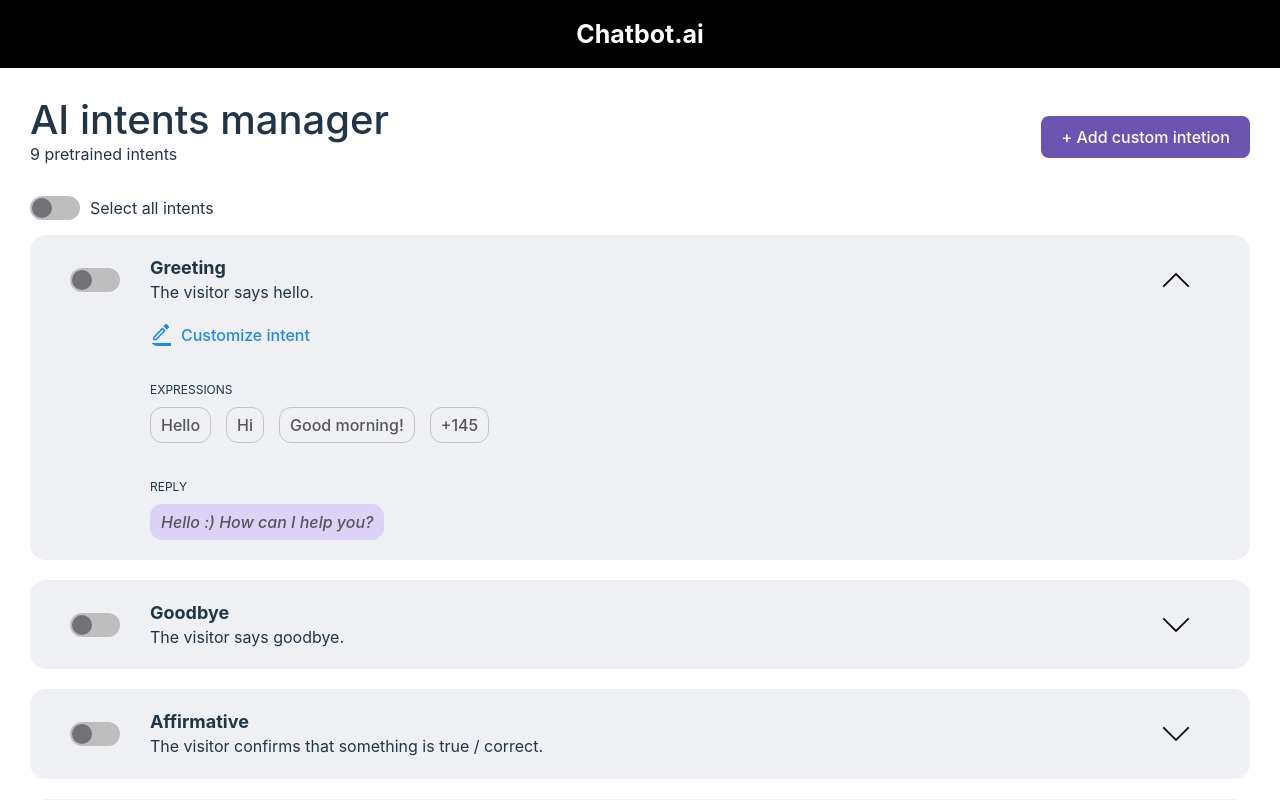
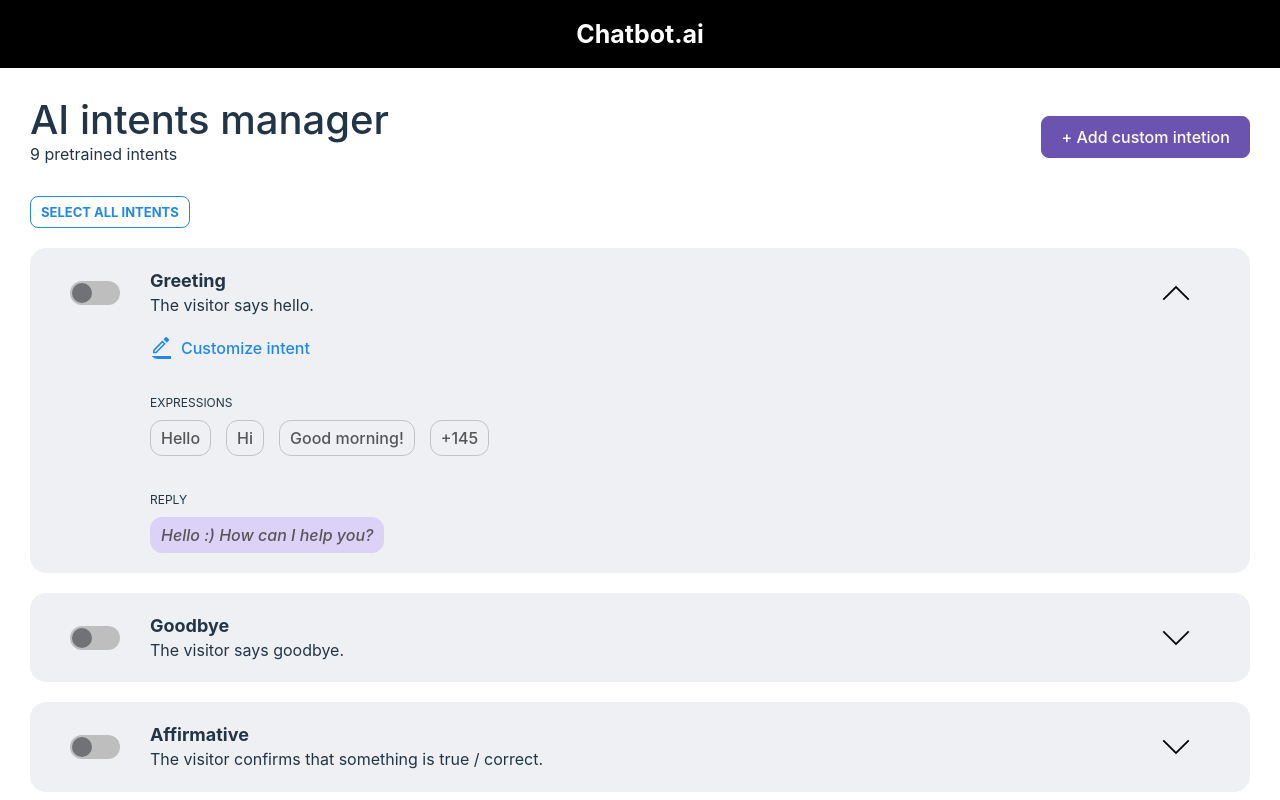
Before and after one commit to peduique/ai-chatbot-intent-manager, a React (Vite) app: page / in a window 1280 px wide. Shown: the top 800 px of the page. Built offline with nearby package versions, Linux system fonts and the light colour scheme.

Commit message:
improve toggle select all button style

```diff
--- a/src/components/Button/index.tsx
+++ b/src/components/Button/index.tsx
@@ -6,7 +6,12 @@
   children: ReactNode;
   onClick?: () => void;
   disabled?: boolean;
-  variant?: "primary" | "transparent";
+  variant?:
+    | "primary"
+    | "primaryOutline"
+    | "secondary"
+    | "secondaryOutline"
+    | "transparent";
 }
 
 const Button: FC<IButton> = ({
--- a/src/components/Button/styles.ts
+++ b/src/components/Button/styles.ts
@@ -4,12 +4,32 @@
   [key: string]: {
     background: string;
     color: string;
+    borderColor: string;
   };
 };
 
 const theme: TButtonTheme = {
-  primary: { background: "#6B54AF", color: "#fff" },
-  transparent: { background: "transparent", color: "#000000" },
+  primary: { background: "#6B54AF", color: "#fff", borderColor: "#6B54AF" },
+  transparent: {
+    background: "transparent",
+    color: "#000000",
+    borderColor: "transparent",
+  },
+  primaryOutline: {
+    background: "transparent",
+    color: "#6B54AF",
+    borderColor: "#6B54AF",
+  },
+  secondary: {
+    background: "#2288e7",
+    color: "#fff",
+    borderColor: "#2288e7",
+  },
+  secondaryOutline: {
+    background: "transparent",
+    color: "#2288e7",
+    borderColor: "#2288e7",
+  },
 };
 
 export const SButton = styled.button(({ $variant }: { $variant: string }) => ({
--- a/src/pages/Intents/index.tsx
+++ b/src/pages/Intents/index.tsx
@@ -4,7 +4,6 @@
 import Intent from "../../components/Intent";
 import IntentsGroup from "../../components/IntentsGroup";
 import Loading from "../../components/Loading/Index";
-import SwitchButton from "../../components/SwitchButton";
 
 import intents from "../../data/intents.json";
 
@@ -14,7 +13,7 @@
   SDescription,
   STitle,
   SControl,
-  SAllIntentsSwitch,
+  SAllIntentsButton,
 } from "./styles";
 
 const IntentsPage: FC = () => {
@@ -40,15 +39,15 @@
     setActiveIntents((prev) => [...prev, id]);
   }, []);
 
-  const handleAllIntents = (_: string, checked: boolean) => {
+  const handleAllIntents = () => {
     handleLoadingEffect();
 
-    if (checked) {
-      setActiveIntents(intents.map(({ id }) => id));
+    if (allIntentsActive) {
+      setActiveIntents([]);
       return;
     }
 
-    setActiveIntents([]);
+    setActiveIntents(intents.map(({ id }) => id));
   };
 
   return (
@@ -65,15 +64,12 @@
         </SControl>
       </SHeader>
 
-      <SAllIntentsSwitch>
-        <SwitchButton
-          name="toggle-all-intents"
-          onChange={handleAllIntents}
-          active={allIntentsActive}
-          testId="toggle-all-intents"
-        />
+      <SAllIntentsButton
+        onClick={handleAllIntents}
+        variant={allIntentsActive ? "secondary" : "secondaryOutline"}
+      >
         {allIntentsActive ? "Unselect" : "Select"} all intents
-      </SAllIntentsSwitch>
+      </SAllIntentsButton>
 
       <IntentsGroup>
         {intents.map((intent, index) => (
--- a/src/pages/Intents/styles.ts
+++ b/src/pages/Intents/styles.ts
@@ -1,5 +1,6 @@
 import styled from "styled-components";
 
+import Button from "../../components/Button";
 import Typograph from "../../components/Typograph";
 
 export const SContainer = styled.div`
@@ -50,8 +51,10 @@
   }
 `;
 
-export const SAllIntentsSwitch = styled.div`
-  display: flex;
-  gap: 10px;
-  margin-bottom: 15px;
+export const SAllIntentsButton = styled(Button)`
+  padding: 7px 10px;
+  text-transform: uppercase;
+  font-size: 13px;
+  margin-bottom: 20px;
+  font-weight: bold;
 `;
```
